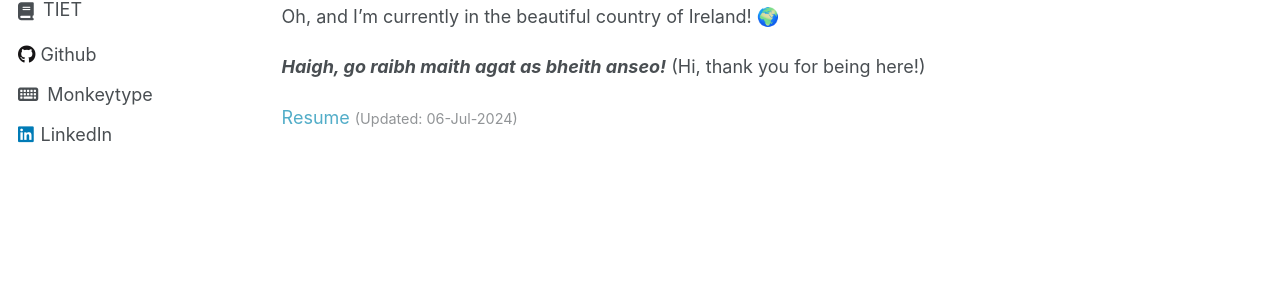
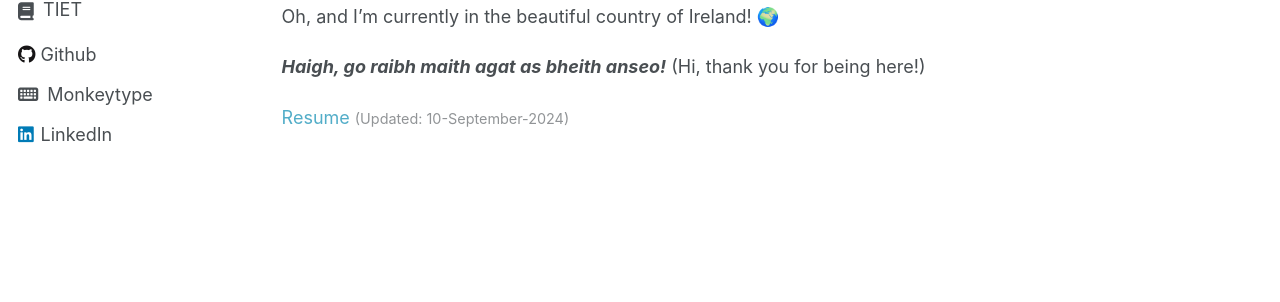
Before and after one commit to Yash-Singh-Pathania/yash-singh-pathania.github.io, a Jekyll site: the page built from _pages/about.md, in a window 1280 px wide and 1142 px high. Shown: the part 590-892 px from the top of the window. Built offline with Jekyll 4.4.1, drawn with Linux system fonts in a browser that asks for light colours.

Commit message:
Changed Resume

```diff
--- /dev/null
+++ b/_includes/image.html
@@ -0,0 +1,4 @@
+<figure class="image">
+  <img src="{{ site.url_root }}" alt="{{ include.description }}">
+  <figcaption>{{ include.description }}</figcaption>
+</figure>
--- a/_pages/about.md
+++ b/_pages/about.md
@@ -19,4 +19,4 @@ Oh, and I’m currently in the beautiful country of Ireland! 🌍
 
 ***Haigh, go raibh maith agat as bheith anseo!*** (Hi, thank you for being here!)
 
-<a href="files/Yash_Singh_Pathania.pdf" style="text-decoration: none;">Resume</a> <span style="font-size: 0.8em; opacity: 0.6;">(Updated: 06-Jul-2024)</span>
+<a href="files/Yash_Singh_Pathania.pdf" style="text-decoration: none;">Resume</a> <span style="font-size: 0.8em; opacity: 0.6;">(Updated: 10-September-2024)</span>
```
Also changed, not shown: 8 other files.
